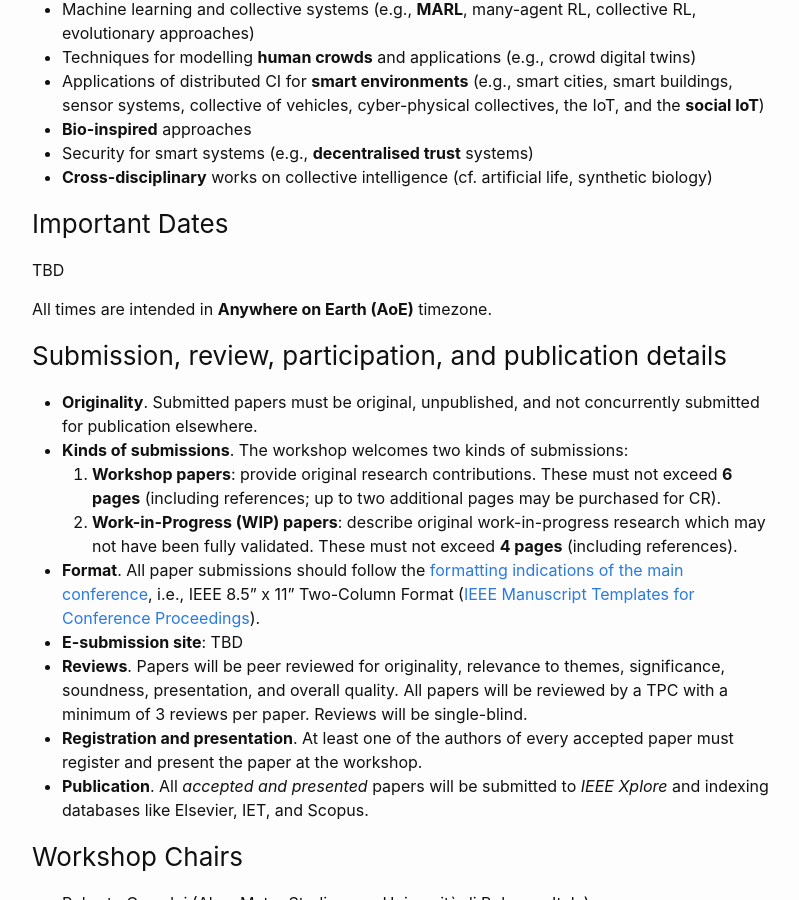
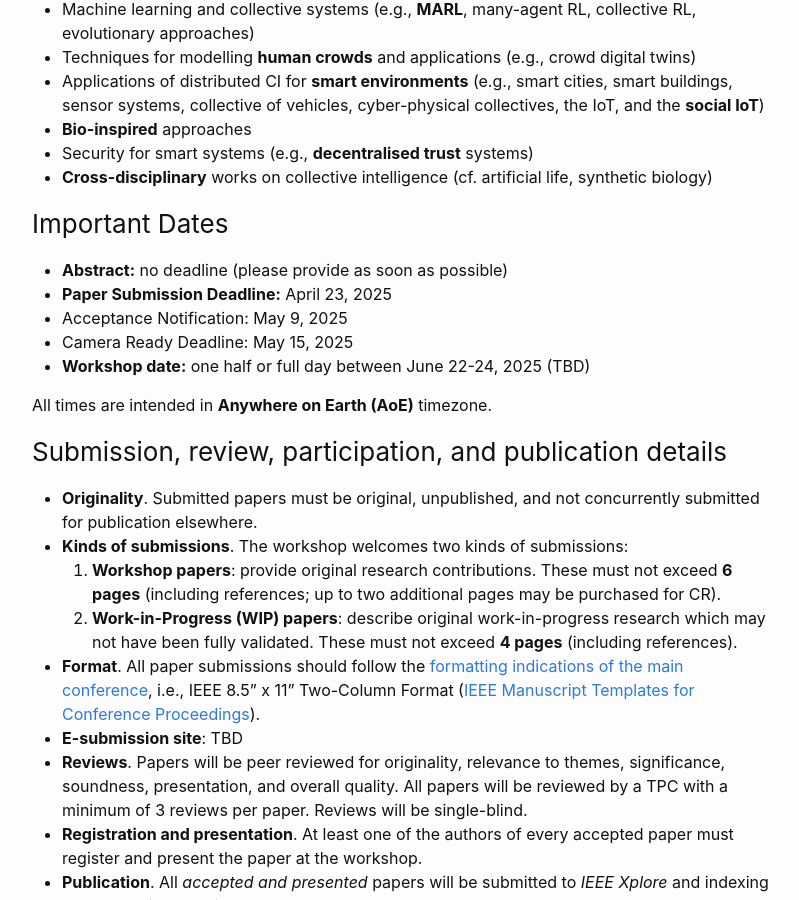
Before and after one commit to discoli-workshop/2026, a Jekyll site: the page built from index.md, in a window 1280 px wide and 900 px high, scrolled down 1286 px. Shown: the whole window, without its empty margins (238-1037 px from the left). Built offline with Jekyll 4.4.1, drawn with Linux system fonts in a browser that asks for light colours.

Commit message:
tentative dates

```diff
--- a/index.md
+++ b/index.md
@@ -43,17 +43,14 @@ The topics of interest include (but are not limited to) the following:
 
 ### Important Dates
 
-TBD
-
-<!--
 
 - **Abstract:** no deadline (please provide as soon as possible)
-- **Paper Submission Deadline:** April 15, 2025
-- Acceptance Notification: April 30, 2025
-- Camera Ready Deadline: May 9, 2025
-- **Workshop date:** June 9-11, 2025 (TBD)
+- **Paper Submission Deadline:** April 23, 2025
+- Acceptance Notification: May 9, 2025
+- Camera Ready Deadline: May 15, 2025
+- **Workshop date:** one half or full day between June 22-24, 2025 (TBD)
 
--->
+
 
 All times are intended in **Anywhere on Earth (AoE)** timezone.
 
```
